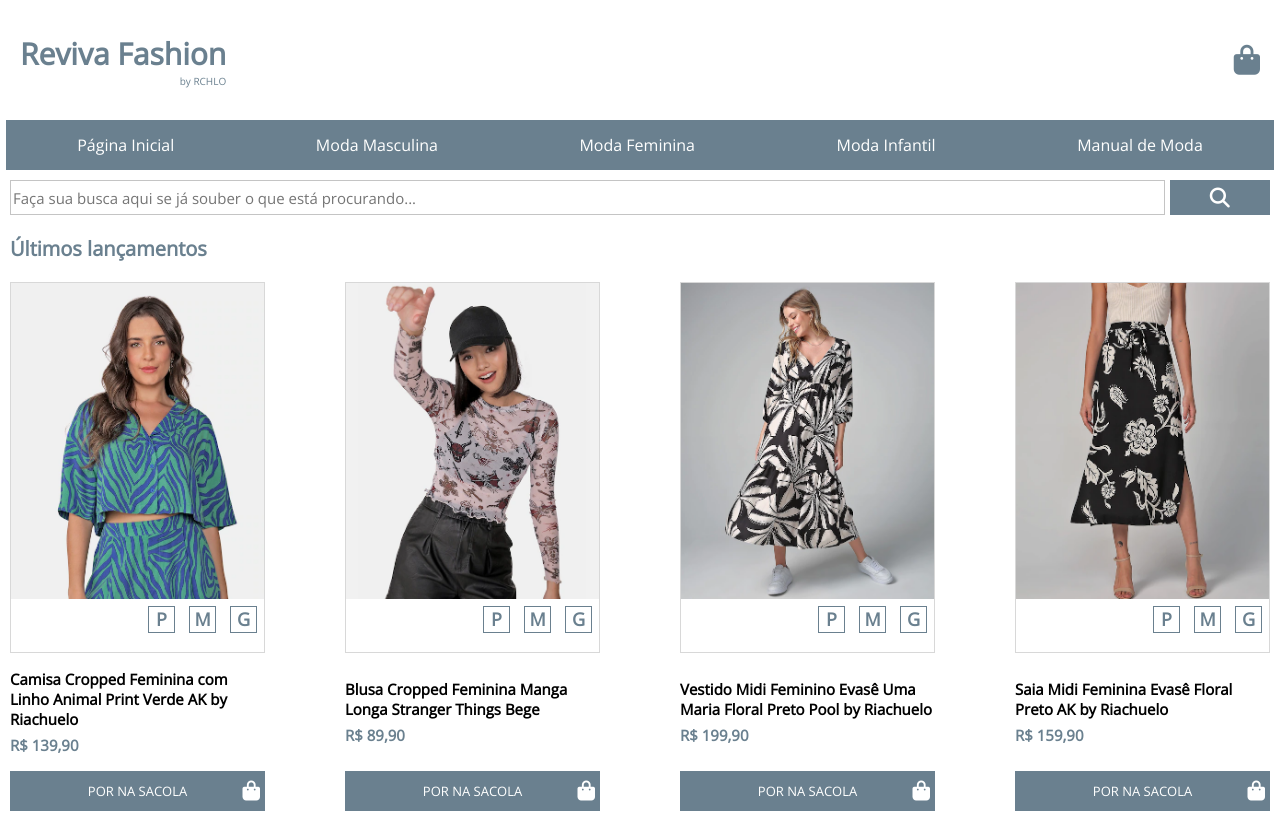
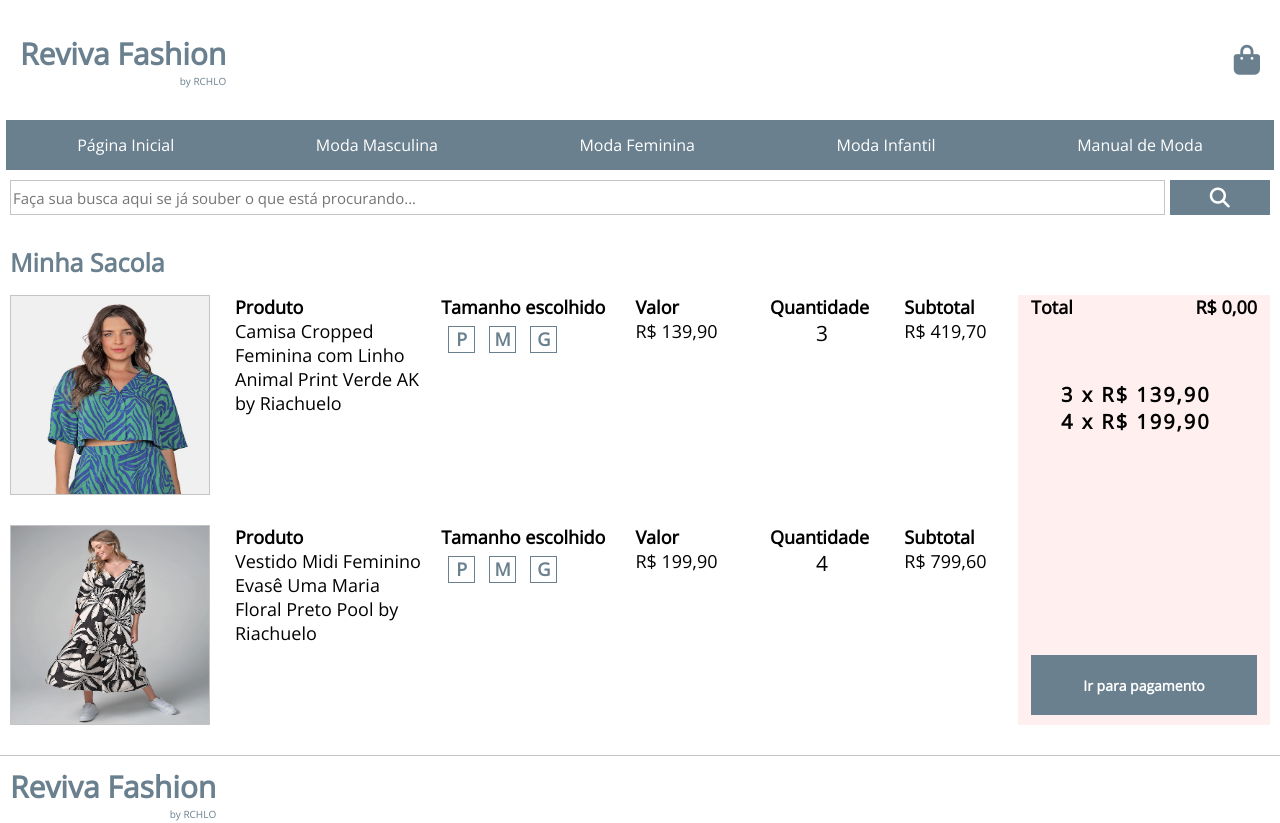
Before and after one commit to lucasilvadrm/uptech-reviva-react, a React (Create React App) app: page / in a window 1280 px wide. Shown: the top 823 px of the page. Built offline with nearby package versions, Linux system fonts and the light colour scheme.

Commit message:
início do card 3

```diff
--- a/src/index.tsx
+++ b/src/index.tsx
@@ -11,7 +11,7 @@ const root = ReactDOM.createRoot(
 root.render(
   <React.StrictMode>
     <RecoilRoot>
-      <Home />
+      <Carrinho />
     </RecoilRoot>
   </React.StrictMode>
 );
--- /dev/null
+++ b/src/pages/Carrinho/Wallet/CartTotal/CartTotal.module.scss
@@ -0,0 +1,41 @@
+@import '../../../../styles/variables';
+@import '../../../../styles/mixins';
+
+.cart-total {
+  grid-area: cart-total;
+  background-color: $fourth-color;
+  padding: 0 1.3rem;
+  display: grid;
+  grid-template-rows: 20% 60% 20%;
+  min-width: 22rem;
+
+  .total {
+    display: flex;
+    justify-content: space-between;
+
+    .total__title,
+    .total__value {
+      font-size: 1.8rem;
+      font-weight: 700;
+    }
+  }
+
+  .quantity-price {
+    margin-right: 3rem;
+    margin-left: 3rem;
+  }
+
+  .quantity-price p {
+    font-size: 2rem;
+    font-weight: 700;
+    letter-spacing: 2px;
+  }
+
+  .wallet__button {
+    @include properties(100%, 6rem, 1.4rem, $tertiary-color);
+    align-self: flex-end;
+    font-weight: 700;
+    color: $label-button-menu--color;
+    margin-bottom: 1rem
+  }
+}
--- /dev/null
+++ b/src/pages/Carrinho/Wallet/CartTotal/index.tsx
@@ -0,0 +1,35 @@
+import { useRecoilValue } from 'recoil';
+import { formatarPreco } from '../../../../functions';
+import { subtotalState } from '../../../../state/atom';
+import { Product } from '../../../../types/product';
+import styles from './CartTotal.module.scss';
+
+interface Props {
+  cart: Product[]
+}
+
+export const CartTotal = ({ cart }: Props) => {
+  const subTotal = useRecoilValue(subtotalState);
+
+  console.log('teste subtotal', subTotal);
+  return (
+    <article className={styles['cart-total']}>
+      <div className={styles.total}>
+        <h3 className={styles.total__title}>Total</h3>
+        <p className={styles.total__value}>R$ 0,00</p>
+      </div>
+      <ul className={styles['quantity-price']}>
+        {cart.map(item => {
+          return (
+            <li key={item.id}>
+              <p>{`${item.quantidade_carrinho.toString()} x ${formatarPreco(item.preco, true)}`}</p>
+            </li>
+          );
+        })}
+      </ul>
+      <button className={styles.wallet__button}>
+        Ir para pagamento
+      </button>
+    </article>
+  );
+}
--- /dev/null
+++ b/src/pages/Carrinho/Wallet/ProductsInCart/ProductItem/ProductItem.module.scss
@@ -0,0 +1,32 @@
+.wallet__item {
+  display: grid;
+  grid-template-columns: 21rem 1.6fr 1.5fr 1fr 1fr 0.7fr;
+  column-gap: 1.5rem;
+
+  .detail__thumb {
+    border: 1px solid #c4c4c4;
+    max-width: 20rem;
+    max-height: 20rem;
+
+    img {
+      width: 100%;
+      height: 100%;
+    }
+  }
+
+  .detail__title,
+  .detail__description,
+  .detail__price,
+  .detail__value {
+    font-size: 1.8rem;
+  }
+
+  .detail__quantity {
+    .detail__input {
+      width: 100%;
+      height: 2.7rem;
+      font-size: 2.1rem;
+      text-align: center;
+    }
+  }
+}
--- /dev/null
+++ b/src/pages/Carrinho/Wallet/ProductsInCart/ProductItem/index.tsx
@@ -0,0 +1,60 @@
+import { useEffect, useState } from 'react';
+import { useRecoilState } from 'recoil';
+import { ProductSize } from '../../../../../components/ProductSize';
+import { formatarPreco } from '../../../../../functions';
+import { subtotalState } from '../../../../../state/atom';
+import { Product } from '../../../../../types/product';
+import styles from './ProductItem.module.scss';
+
+interface Props {
+  itemCart: Product;
+}
+
+export const ProductItem = ({ itemCart }: Props) => {
+
+  const [quantityValue, setQuantityValue] = useState(itemCart.quantidade_carrinho);
+  const [subtotal, setSubtotal] = useState((itemCart.preco * itemCart.quantidade_carrinho));
+  // const [subtotal, setSubtotal] = useRecoilState(subtotalState);
+
+
+  useEffect(() => {
+    setSubtotal(quantityValue * itemCart.preco);
+  }, [quantityValue])
+
+  return (
+    <li className={styles.wallet__item}>
+      <div className={styles.detail__thumb}>
+        <img src={itemCart.imagens[0].url} alt={itemCart.imagens[0].descricao} />
+      </div>
+      <div className={styles.detail__name}>
+        <h3 className={styles.detail__title}>Produto</h3>
+        <p className={styles.detail__description}>{itemCart.nome}</p>
+      </div>
+      <div className={styles.detail__size}>
+        <h3 className={styles.detail__title}>Tamanho escolhido</h3>
+        <ProductSize item={itemCart} />
+      </div>
+      <div className={styles.detail__price}>
+        <h3 className={styles.detail__title}>Valor</h3>
+        <p className={styles.detail__value}>{`${formatarPreco(itemCart.preco, true)}`}</p>
+      </div>
+      <div className={styles.detail__quantity}>
+        <h3 className={styles.detail__title}>Quantidade</h3>
+        <input
+          onChange={(e) => setQuantityValue(Number(e.target.value))}
+          className={styles.detail__input}
+          type="number"
+          name={`quantity${itemCart.id}`}
+          id={`quantity${itemCart.id}`}
+          value={quantityValue}
+          min="1"
+          max={itemCart.quantidade_disponivel}
+        />
+      </div>
+      <div className={styles.detail__subtotal}>
+        <h3 className={styles.detail__title}>Subtotal</h3>
+        <p className={styles.detail__value}>{formatarPreco(subtotal, true)}</p>
+      </div>
+    </li>
+  )
+}
--- /dev/null
+++ b/src/pages/Carrinho/Wallet/ProductsInCart/index.tsx
@@ -0,0 +1,20 @@
+import { Product } from '../../../../types/product';
+import { ProductItem } from './ProductItem';
+import styles from './WalletList.module.scss';
+
+interface Props {
+  products: Product[] | null;
+}
+
+export const WalletList = ({ products }: Props) => {
+
+  return (
+    <ul className={styles.wallet__list}>
+      {products?.map(item => {
+        return (
+          <ProductItem key={item.descricao} itemCart={item} />
+        );
+      })}
+    </ul>
+  );
+}
--- a/src/pages/Carrinho/Wallet/index.tsx
+++ b/src/pages/Carrinho/Wallet/index.tsx
@@ -1,8 +1,7 @@
-import { useRecoilValue } from 'recoil';
-import { formatarPreco } from '../../../functions';
 import { Product } from '../../../types/product';
 import styles from './Wallet.module.scss';
-import { WalletList } from './WalletList';
+import { WalletList } from './ProductsInCart';
+import { CartTotal } from './CartTotal';
 
 interface Props {
   cart: Product[]
@@ -12,24 +11,7 @@ export const Wallet = ({ cart }: Props) => {
   return (
     <section className={styles.wallet}>
       <h2 className={styles.wallet__title}>Minha Sacola</h2>
-      <article className={styles['cart-total']}>
-        <div className={styles.total}>
-          <h3 className={styles.total__title}>Total</h3>
-          <p className={styles.total__value}>R$ 0,00</p>
-        </div>
-        <ul className={styles['quantity-price']}>
-          {cart.map(item => {
-            return (
-              <li key={item.id}>
-                <p>{`${item.quantidade_carrinho.toString()} x ${formatarPreco(item.preco, true)}`}</p>
-              </li>
-            );
-          })}
-        </ul>
-        <button className={styles.wallet__button}>
-          Ir para pagamento
-        </button>
-      </article>
+      <CartTotal cart={cart} />
       <WalletList products={cart} />
     </section>
   );
--- a/src/pages/Carrinho/index.tsx
+++ b/src/pages/Carrinho/index.tsx
@@ -1,4 +1,3 @@
-import { RecoilRoot, useRecoilValue } from "recoil";
 import Footer from "../../components/Footer";
 import Header from "../../components/Header";
 import Main from "../../components/Main";
@@ -42,10 +41,8 @@ export default function Carrinho() {
   }
   ];
 
-  // const teste = useRecoilValue(storageState);
-
   return (
-    <RecoilRoot>
+    <>
       <Header />
       <Navbar />
       <Main>
@@ -53,6 +50,6 @@ export default function Carrinho() {
         <Wallet cart={cartTemp} />
       </Main>
       <Footer />
-    </RecoilRoot>
+    </>
   );
 }
--- a/src/state/atom.ts
+++ b/src/state/atom.ts
@@ -16,3 +16,8 @@ export const cartState = atom<Product[]>({
   key: 'cartState',
   default: []
 })
+
+export const subtotalState = atom({
+  key: 'subtotalState',
+  default: 0
+})
```
Also changed, not shown: src/pages/Carrinho/Wallet/WalletList/index.tsx (deleted, +0 -51 lines), src/pages/Carrinho/Wallet/ProductsInCart/WalletList.module.scss (renamed from src/pages/Carrinho/Wallet/WalletList/WalletList.module.scss).
